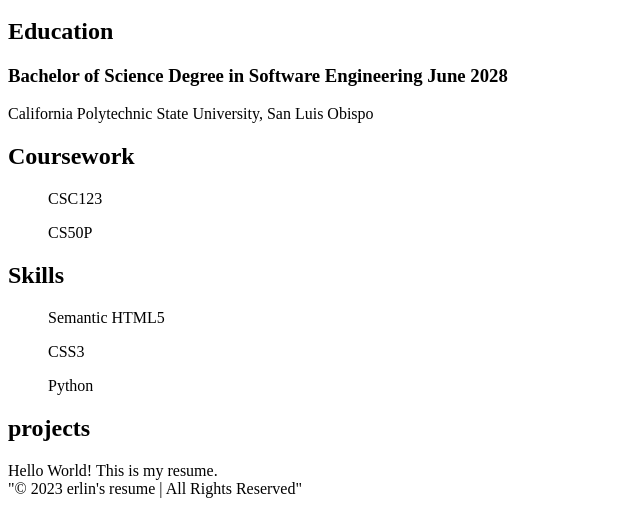
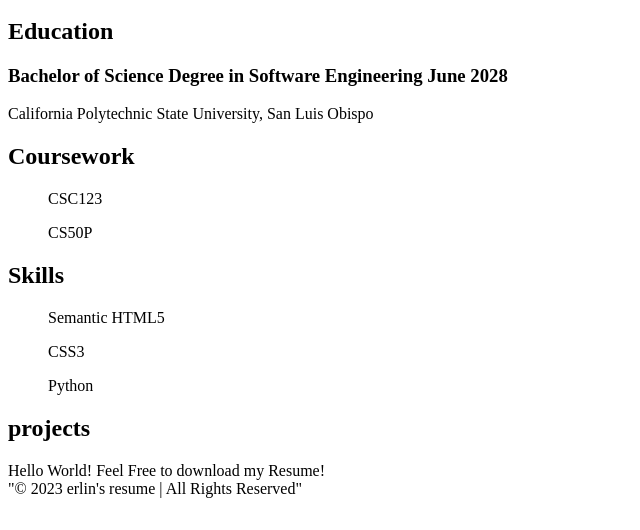
Before and after one commit to zel701/zel701.github.io, a plain HTML site: page resume.html in a window 1280 px wide. Shown: the part 231-761 px from the top of the page, without its empty margins (0-640 px from the left). Drawn offline with Linux system fonts and the light colour scheme.

Commit message:
Update resume.html

```diff
--- a/resume.html
+++ b/resume.html
@@ -49,7 +49,7 @@
 
                 </p>
                 </div>
-            Hello World! This is my resume.
+            Hello World! Feel Free to download my Resume!
             </main>
             <footer class="footer">
                 "© 2023 erlin's resume | All Rights Reserved"
```
